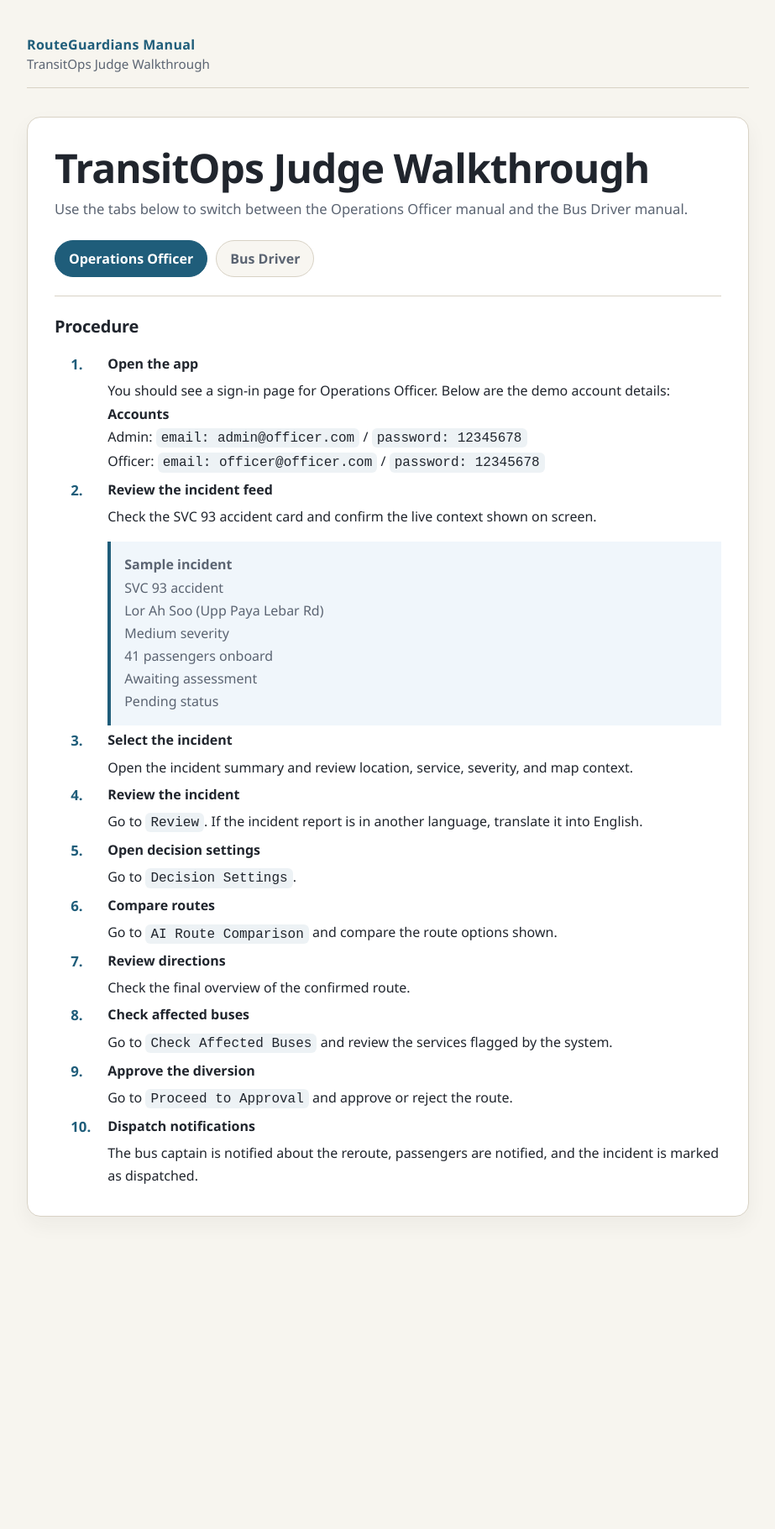
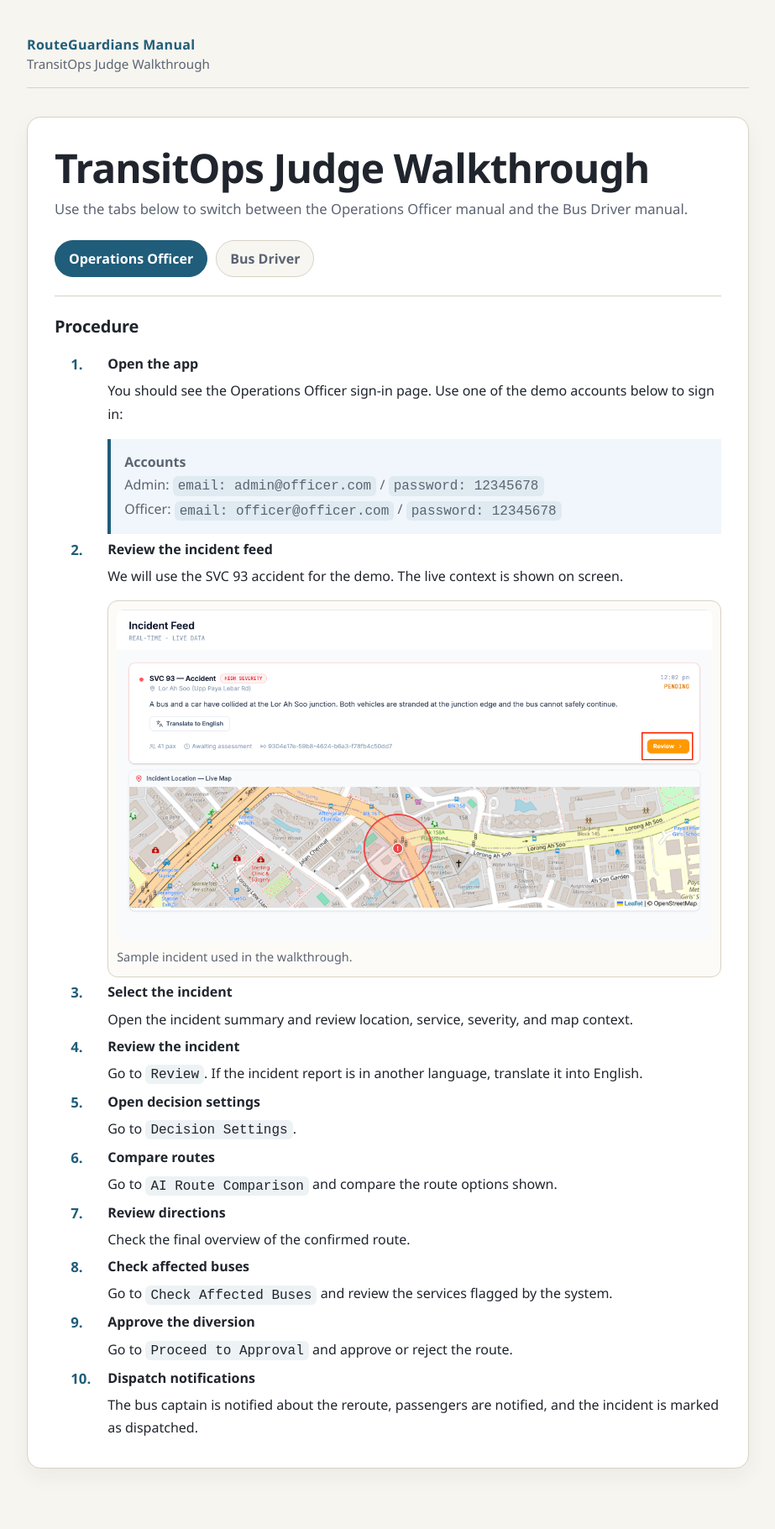
Before and after one commit to ZengZixuan05/RouteGuardians-Manual, a Jekyll site: the page built from index.md, in a window 1280 px wide. Shown: the whole page at 84% size, without its empty margins (178-1101 px from the left). Built offline with Jekyll 4.4.1, drawn with Linux system fonts in a browser that asks for light colours; before the commit the page ends 1521 px from its top, so only the background shows below that.

Commit message:
Add incident screenshot to step 2

```diff
--- a/_layouts/default.html
+++ b/_layouts/default.html
@@ -176,6 +176,27 @@
         color: var(--muted);
       }
 
+      .screenshot {
+        margin: 14px 0 0;
+        padding: 10px;
+        border: 1px solid var(--border);
+        border-radius: 12px;
+        background: #fcfbf7;
+      }
+
+      .screenshot img {
+        display: block;
+        width: 100%;
+        height: auto;
+        border-radius: 8px;
+      }
+
+      .screenshot figcaption {
+        margin-top: 8px;
+        font-size: 0.9rem;
+        color: var(--muted);
+      }
+
       .tabs {
         display: flex;
         gap: 10px;
--- a/index.md
+++ b/index.md
@@ -40,23 +40,20 @@ layout: default
     <ol class="procedure">
       <li>
         <span class="step-title">Open the app</span>
-        You should see a sign-in page for Operations Officer. Below are the demo account details: <br />
-          <strong>Accounts</strong><br />
-            Admin: <code>email: admin@officer.com</code> / <code>password: 12345678</code><br>
-            Officer: <code>email: officer@officer.com</code> / <code>password: 12345678</code>
+        You should see the Operations Officer sign-in page. Use one of the demo accounts below to sign in: <br />
+          <div class="note">
+            <strong>Accounts</strong><br />
+              Admin: <code>email: admin@officer.com</code> / <code>password: 12345678</code><br>
+              Officer: <code>email: officer@officer.com</code> / <code>password: 12345678</code>
+          </div>
       </li>
       <li>
         <span class="step-title">Review the incident feed</span>
-        Check the SVC 93 accident card and confirm the live context shown on screen.
-        <div class="note">
-          <strong>Sample incident</strong><br />
-          SVC 93 accident<br />
-          Lor Ah Soo (Upp Paya Lebar Rd)<br />
-          Medium severity<br />
-          41 passengers onboard<br />
-          Awaiting assessment<br />
-          Pending status
-        </div>
+        We will use the SVC 93 accident for the demo. The live context is shown on screen.
+        <figure class="screenshot">
+          <img src="assets/ss1.png" alt="Sample incident screenshot for SVC 93 accident" />
+          <figcaption>Sample incident used in the walkthrough.</figcaption>
+        </figure>
       </li>
       <li>
         <span class="step-title">Select the incident</span>
```
Also changed, not shown: assets/ss1.png (added).
